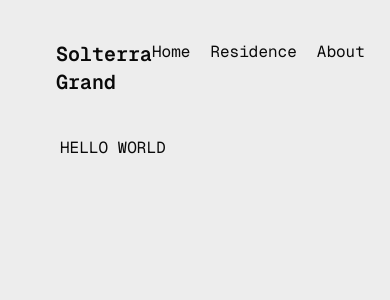
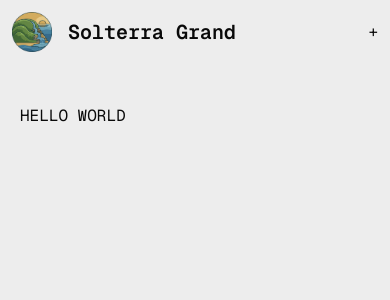
Before and after one commit to Trowlips/Solterra-Grand, a Next.js app: page / in a window 390 px wide. Shown: the top 300 px of the page. Built offline with nearby package versions, Linux system fonts and the light colour scheme.

Commit message:
Responsive Header

```diff
--- a/src/app/components/Header/Header.tsx
+++ b/src/app/components/Header/Header.tsx
@@ -3,10 +3,11 @@ import Logo from "../Logo/Logo";
 
 export default function Header() {
     return (
-        <header className="flex justify-between bg-transparent">
+        <header className="flex px-3 py-3 ss:px-5 ss:py-5 justify-between items-center bg-transparent">
             <Logo />
-            <nav className="flex justify-end lg:min-w-full grow-1">
-                <ul className="list-none flex flex-row justify-around gap-5">
+            <span className="sm:hidden">+</span>
+            <nav className="hidden sm:flex lg:min-w-full">
+                <ul className="list-none flex flex-row justify-around gap-5 bg-red-300">
                     <li>
                         <Link href="/#">Home</Link>
                     </li>
--- a/src/app/components/Logo/Logo.tsx
+++ b/src/app/components/Logo/Logo.tsx
@@ -5,19 +5,20 @@ import Icon from "@/app/icon.png";
 
 function Logo() {
     return (
-        <Link href="/" className="flex items-center gap-4 z-10">
-            <div className="relative md:h-20 md:w-20 sm:h-28 sm:w-28">
+        <Link
+            href="/"
+            className="flex justify-center items-center gap-4 z-10 h-10 ss:h-15 sm:h-20 md:h-30"
+        >
+            <div className="relative h-10 w-10 ss:h-15 ss:w-15 sm:h-20 sm:w-20 md:h-25 md:w-25">
                 <Image
                     src={Icon}
-                    // height="60"
-                    // width="60"
-					fill
-					className="object-contain"
+                    fill
+                    className="object-contain"
                     alt="Solterra Grand logo"
                     quality={100}
                 />
             </div>
-            <span className="text-xl font-semibold text-primary-100">
+            <span className="text-xl font-semibold text-primary-100 ss:visible">
                 Solterra Grand
             </span>
         </Link>
--- a/src/app/globals.css
+++ b/src/app/globals.css
@@ -14,6 +14,7 @@
     --color-foreground: var(--foreground);
     --font-sans: var(--font-geist-sans);
     --font-mono: var(--font-geist-mono);
+    --breakpoint-ss: 26rem;
 }
 
 @media (prefers-color-scheme: light) {
--- a/src/app/page.tsx
+++ b/src/app/page.tsx
@@ -2,7 +2,7 @@ import Header from "@/app/components/Header/Header";
 
 export default function Home() {
     return (
-        <div className="p-10 bg-background">
+        <div className="bg-background">
 			<Header/>
 			<main className="px-5 py-10">
 				<h2>
```
Lines whose indentation alone changed are shown as unchanged.
